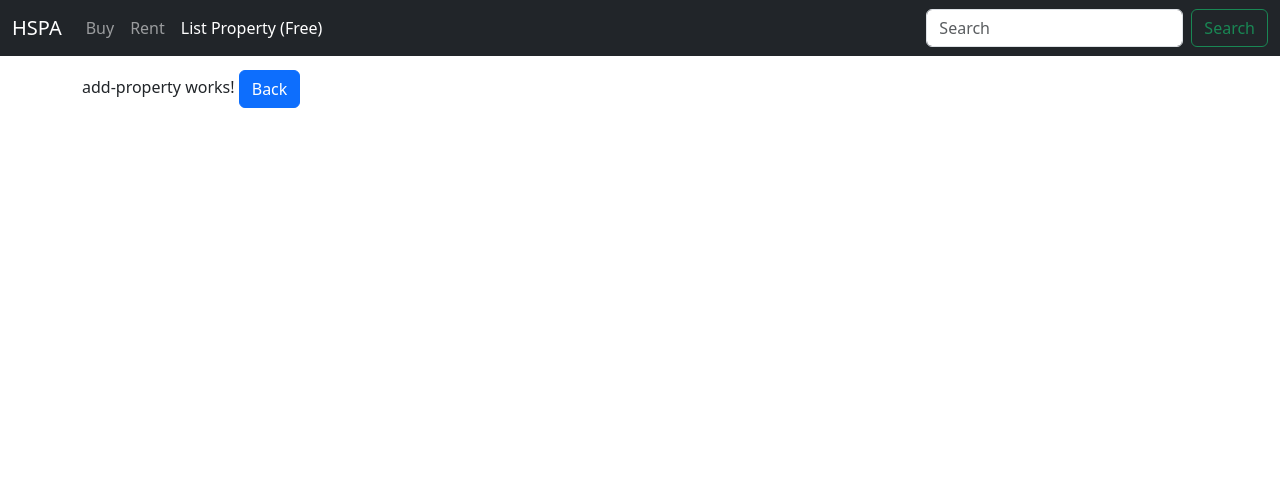
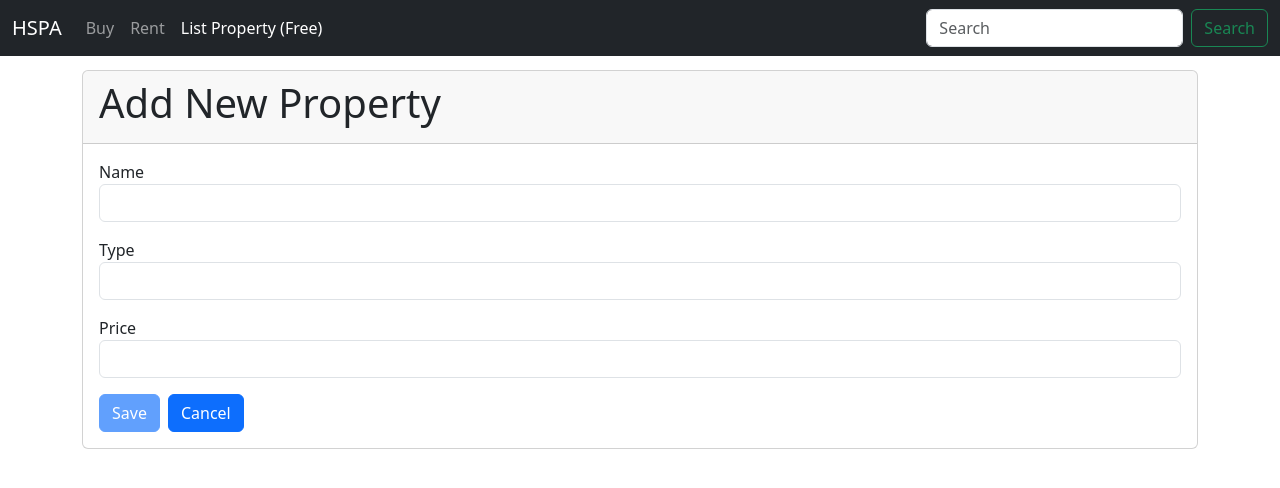
Before and after one commit to shivanisimran/housing-search-application, an Angular app in the folder Frontend/: page /add-property in a window 1280 px wide. Shown: the top 488 px of the page. Built offline with nearby package versions, Linux system fonts and the light colour scheme.

Commit message:
Template driven forms

```diff
--- a/Frontend/src/app/app.ts
+++ b/Frontend/src/app/app.ts
@@ -5,9 +5,10 @@ import { NavBarComponent } from './nav-bar/nav-bar.component';
 import { HousingService } from './services/housing.service';
 import { AddPropertyComponent } from './property/add-property/add-property.component';
 import { PropertyDetailComponent } from './property/property-detail/property-detail.component';
+import { FormsModule } from '@angular/forms';
 
 @Component({
-  imports: [RouterOutlet, PropertyListComponent, NavBarComponent, AddPropertyComponent, PropertyDetailComponent],
+  imports: [RouterOutlet, PropertyListComponent, NavBarComponent, AddPropertyComponent, PropertyDetailComponent, FormsModule],
   providers: [HousingService],
   selector: 'app-root',
   styleUrl: './app.css',
--- a/Frontend/src/app/property/add-property/add-property.component.css
+++ b/Frontend/src/app/property/add-property/add-property.component.css
@@ -0,0 +1,7 @@
+.ng-invalid.ng-touched {
+    border-color: red;
+}
+
+.error-block{
+    color: red;
+}
--- a/Frontend/src/app/property/add-property/add-property.component.html
+++ b/Frontend/src/app/property/add-property/add-property.component.html
@@ -1,4 +1,36 @@
-<p>
-  add-property works!
-  <button (click)="onBack()" class="btn btn-primary" routerLink="/property-list">Back</button>
-</p>
+<div class="card">
+  <div class="card-header">
+    <h1>Add New Property</h1>
+  </div>
+  <div class="card-body">
+    <form (ngSubmit)='onSubmit()' #Form="ngForm">
+      <div class="form-group col-12">
+        <label for="name">Name</label>
+        <input name="name" type="text" class="form-control" #propName="ngModel" ngModel name="Name" required
+        minlength="5">
+        <span *ngIf="propName.invalid && propName.touched" class="error-block">
+           <span *ngIf="propName.hasError('required')">Please enter a name for the property.</span>
+           <span *ngIf="propName.hasError('minlength')">Name must be at least 5 characters long.</span>
+        </span>
+
+      </div>
+
+      <div class="form-group col-12 mt-3">
+        <label for="type">Type</label>
+        <input name="type" type="text" class="form-control" ngModel name="Type">
+      </div>
+
+      <div class="form-group col-12 mt-3">
+        <label for="price">Price</label>
+        <input name="price" type="text" class="form-control" ngModel name="Price">
+      </div>
+
+      <div class="form-group col-12 mt-3">
+        <button [disabled]="!Form.valid" type="submit" class="btn btn-primary me-2">Save</button>
+        <button type="reset" class="btn btn-primary">Cancel</button>
+      </div>
+    </form>
+
+  </div>
+
+</div>
--- a/Frontend/src/app/property/add-property/add-property.component.ts
+++ b/Frontend/src/app/property/add-property/add-property.component.ts
@@ -1,13 +1,17 @@
-import { Component, OnInit } from '@angular/core';
+import { Component, OnInit, ViewChild } from '@angular/core';
+import { FormsModule } from '@angular/forms';
 import { Router } from '@angular/router';
+import { NgForm } from '@angular/forms';
+import {CommonModule} from '@angular/common';
 
 @Component({
+  imports: [FormsModule, CommonModule],
   selector: 'app-add-property',
   templateUrl: './add-property.component.html',
   styleUrls: ['./add-property.component.css']
 })
 export class AddPropertyComponent implements OnInit {
-
+  @ViewChild('Form') addPropertyForm!: NgForm;
   constructor(private router: Router) { }
 
   ngOnInit() {
@@ -17,4 +21,9 @@ export class AddPropertyComponent implements OnInit {
      this.router.navigate(['/']);
   }
 
+  onSubmit(){
+    console.log("Form Submitted");
+    console.log(this.addPropertyForm);
+  }
+
 }
```
